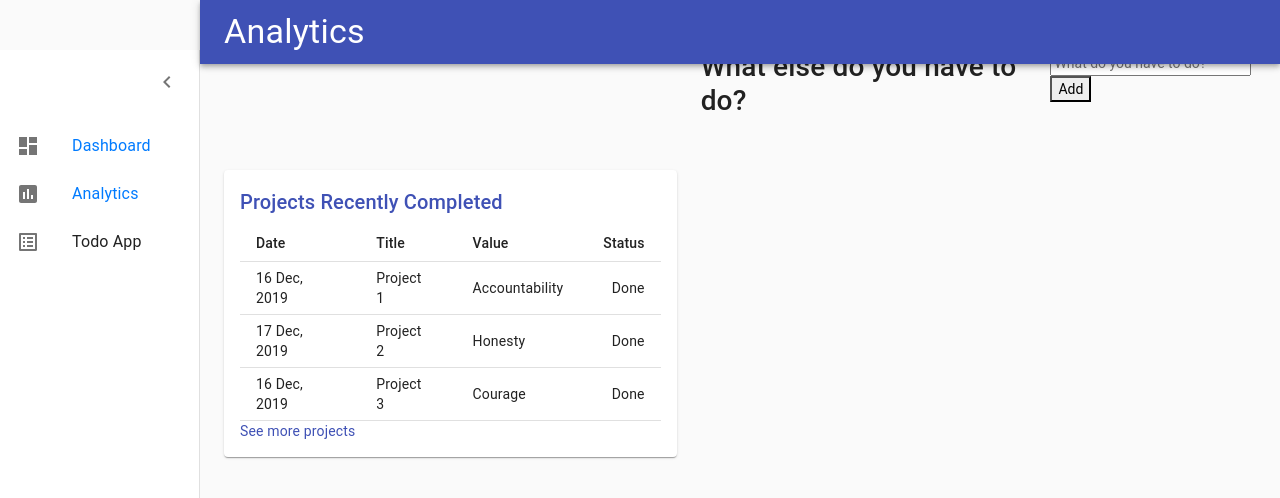
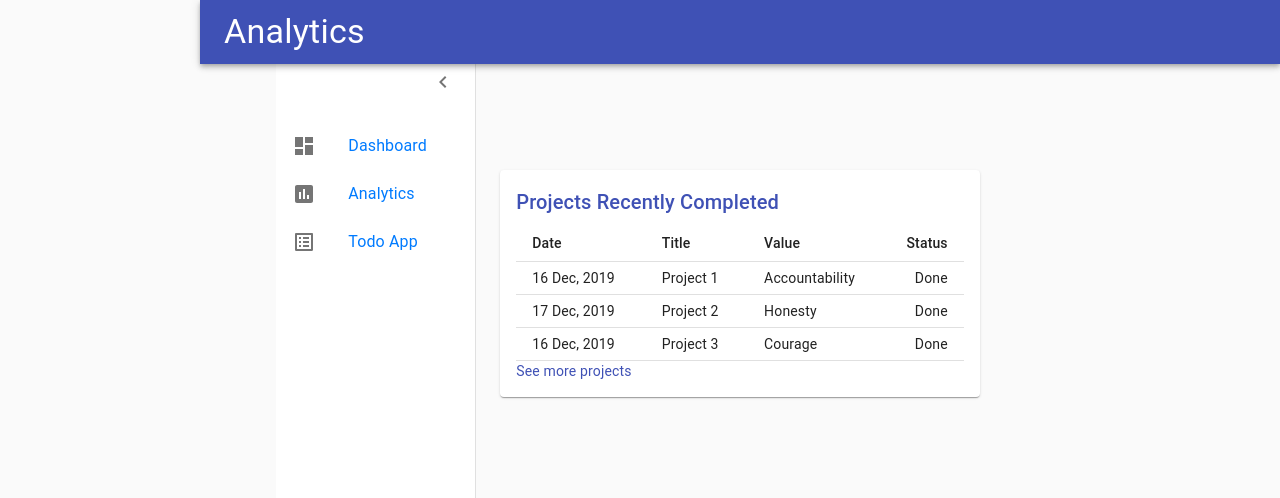
Before and after one commit to essentialism-2-bw/essentialism, a React (Create React App) app: page /analytics in a window 1280 px wide. Shown: the top 498 px of the page. Built offline with nearby package versions, Linux system fonts and the light colour scheme; no server answers; sample sign-in values are in the browser's storage.

Commit message:
Took Todo out of Analytics

```diff
--- a/src/App.js
+++ b/src/App.js
@@ -12,6 +12,7 @@ import Login from "./components/Login";
 import PrivateRoute from "./Utils/PrivateRoute";
 import "./App.css";
 import Analytics from "./components/Analytics";
+import TodoRedux from './components/TodoRedux';
 
 function App() {
   const [values, setValues] = useState([]);
@@ -58,6 +59,7 @@ function App() {
             <InitialValues handleValueChange={handleValueChange} />
           </PrivateRoute>
           <PrivateRoute path="/analytics" component={Analytics} />
+          <PrivateRoute path="/todo" component={TodoRedux} />
           <Route path="/login" component={Login} />
           <Route path="/" component={SignUp} />
         </Switch>
--- a/src/components/Analytics.js
+++ b/src/components/Analytics.js
@@ -182,7 +182,6 @@ const ProPage = props => {
           </Grid>
         </Container>
       </main>
-      <TodoRedux />
     </div>
   );
 };
--- a/src/components/TodoRedux.js
+++ b/src/components/TodoRedux.js
@@ -1,4 +1,5 @@
 import React from "react";
+import { Link } from 'react-router-dom';
 import { connect } from "react-redux";
 
 import TodoForm from './TodoForm';
@@ -7,9 +8,12 @@ import TodoList from './TodoList';
 const TodoRedux = () => {
   return(
     <>
-      <h3>What else do you have to do?</h3>
-      <TodoForm />
-      <TodoList />
+      <Link to='/dashboard'>Dashboard</Link>
+      <div>
+        <h3>What else do you have to do?</h3>
+        <TodoForm />
+        <TodoList />
+      </div>
     </>
   )
 };
--- a/src/components/listItems.js
+++ b/src/components/listItems.js
@@ -34,7 +34,9 @@ export const mainListItems = (
       <ListItemIcon>
         <ListAltIcon />
       </ListItemIcon>
-      <ListItemText primary="Todo App" />
+      <a href='/todo'>
+        <ListItemText primary="Todo App" />
+      </a>
     </ListItem>
   </div>
 );
```
